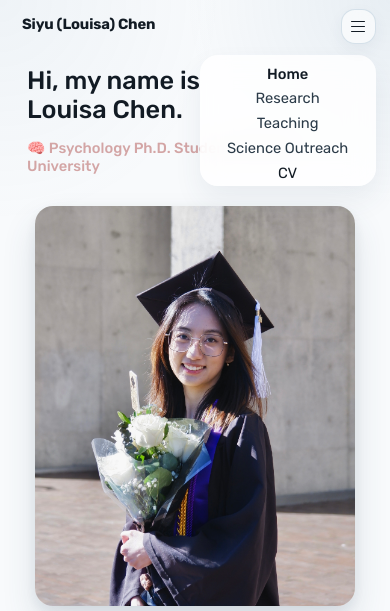
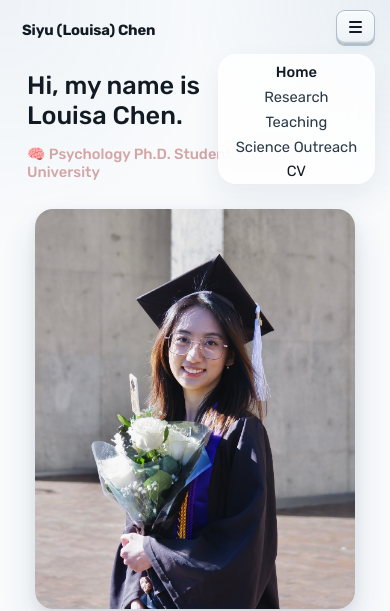
Before and after one commit to louisa-chen-2002/louisa-chen-2002.github.io, a plain HTML site: page index.html in a window 390 px wide. Both pictures are taken after a click on the button "Open navigation menu". Shown: the top 611 px of the page. Drawn offline with Linux system fonts and the light colour scheme.

Commit message:
Narrow mobile dropdown menu

```diff
--- a/styles.css
+++ b/styles.css
@@ -116,19 +116,24 @@
 
 .mobile-nav-toggle {
   display: none;
-  padding: 0.52rem 0.82rem;
-  border: 1px solid rgba(93, 138, 169, 0.22);
-  border-radius: 14px;
-  background: rgba(255, 255, 255, 0.58);
-  backdrop-filter: blur(12px);
-  -webkit-backdrop-filter: blur(12px);
+  width: 2.4rem;
+  height: 2.22rem;
+  padding: 0;
+  border: 1.2px solid rgba(108, 133, 151, 0.5);
+  border-radius: 9px;
+  background:
+    linear-gradient(180deg, rgba(248, 251, 253, 0.99) 0%, rgba(237, 242, 246, 0.99) 100%);
   color: var(--text);
   font-family: "Rubik", sans-serif;
   font-size: 0.88rem;
   font-weight: 500;
   line-height: 1;
   cursor: pointer;
-  box-shadow: 0 6px 16px rgba(49, 76, 96, 0.06);
+  box-shadow:
+    inset 0 1px 0 rgba(255, 255, 255, 0.82),
+    inset 0 -1.5px 0 rgba(149, 171, 186, 0.42),
+    0 2px 0 rgba(108, 133, 151, 0.44),
+    0 4px 6px rgba(78, 90, 104, 0.035);
 }
 
 .mobile-nav-bars {
@@ -271,7 +276,7 @@
 }
 
 .hero-kicker {
-  margin: -0.15rem 0 0.72rem;
+  margin: -0.15rem 0 0.48rem;
   color: #d3a5a5;
   font-size: 1rem;
   font-weight: 500;
@@ -1539,14 +1544,19 @@
   .site-header {
     gap: 0.75rem;
     padding-bottom: 0.8rem;
-    position: relative;
+    position: sticky;
+    top: 0;
+    z-index: 45;
+    padding-top: max(0.35rem, env(safe-area-inset-top));
+    background: transparent;
+    backdrop-filter: none;
+    -webkit-backdrop-filter: none;
   }
 
   .site-header-top {
     display: flex;
     align-items: center;
-    width: calc(100% + 2.35rem);
-    margin-right: -2.35rem;
+    width: 100%;
     position: relative;
   }
 
@@ -1561,7 +1571,7 @@
     order: 1;
     max-width: 100%;
     width: 100%;
-    padding-right: 0;
+    padding-right: 4.1rem;
     white-space: nowrap;
     overflow: hidden;
     text-overflow: ellipsis;
@@ -1574,25 +1584,24 @@
     flex-shrink: 0;
     order: 2;
     position: fixed;
-    right: max(0.9rem, calc(env(safe-area-inset-right) + 0.45rem));
-    top: max(0.56rem, calc(env(safe-area-inset-top) + 0.16rem));
+    right: max(0.95rem, calc(env(safe-area-inset-right) + 0.55rem));
+    top: max(0.6rem, calc(env(safe-area-inset-top) + 0.2rem));
     min-width: 2.18rem;
     height: 2.18rem;
-    padding: 0;
     font-size: 0.82rem;
     font-weight: 600;
     line-height: 1;
     touch-action: manipulation;
     -webkit-tap-highlight-color: transparent;
-    z-index: 40;
+    z-index: 50;
   }
 
   .site-nav {
     display: none;
-    width: min(11rem, calc(100vw - 4.5rem));
+    width: min(9.8rem, calc(100vw - 5.8rem));
     position: fixed;
-    top: max(3.45rem, calc(env(safe-area-inset-top) + 3.05rem));
-    right: max(0.9rem, calc(env(safe-area-inset-right) + 0.45rem));
+    top: max(3.35rem, calc(env(safe-area-inset-top) + 2.95rem));
+    right: max(0.95rem, calc(env(safe-area-inset-right) + 0.55rem));
     margin: 0;
     padding: 0.65rem 0.72rem 0.2rem;
     border-radius: 18px;
@@ -1600,7 +1609,7 @@
     backdrop-filter: blur(14px);
     -webkit-backdrop-filter: blur(14px);
     box-shadow: 0 14px 28px rgba(49, 76, 96, 0.08);
-    z-index: 39;
+    z-index: 49;
     transform-origin: top right;
   }
 
@@ -1692,7 +1701,7 @@
 
   .hero-kicker {
     font-size: 0.92rem;
-    margin-bottom: 0.62rem;
+    margin-bottom: 0.42rem;
   }
 
   .hero-intro {
```
